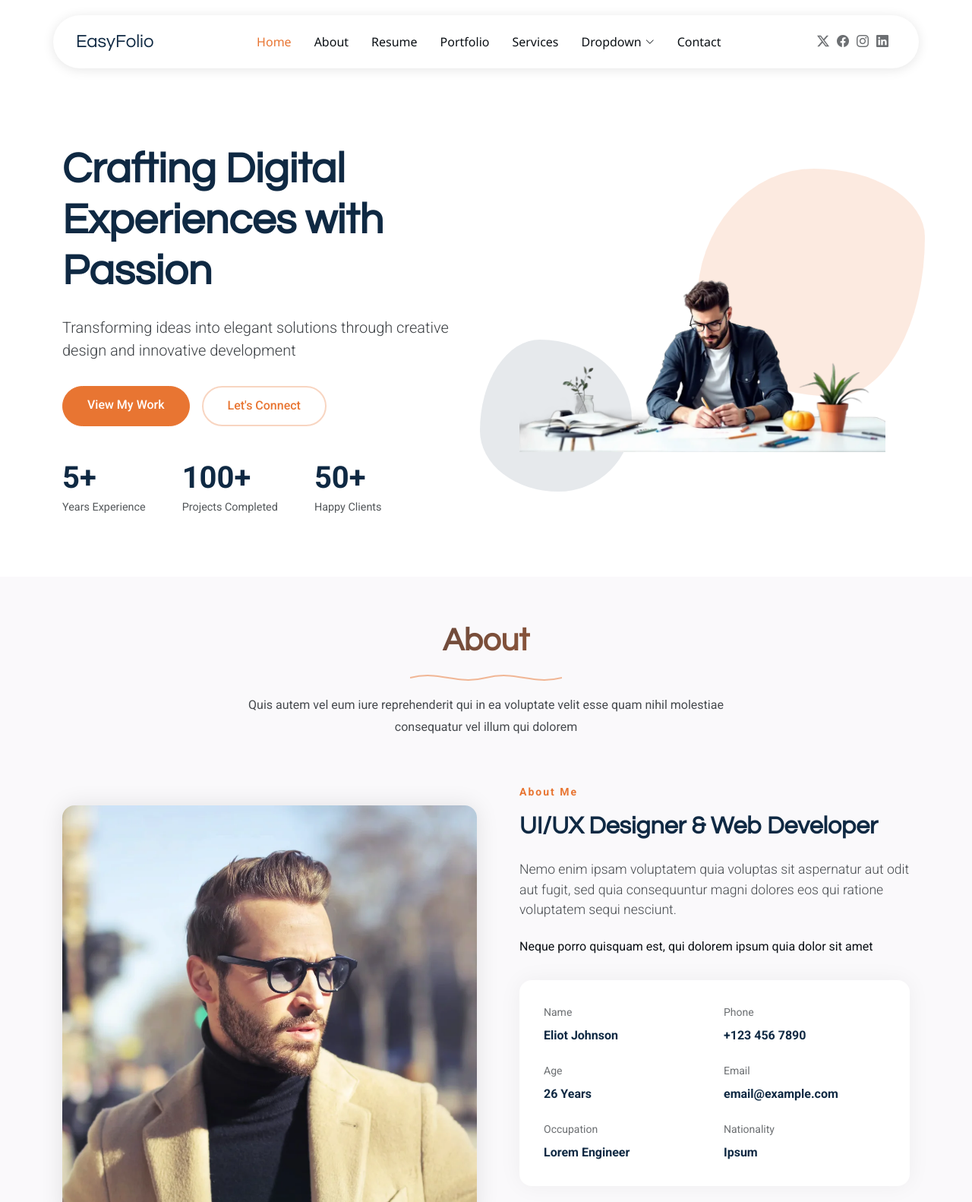
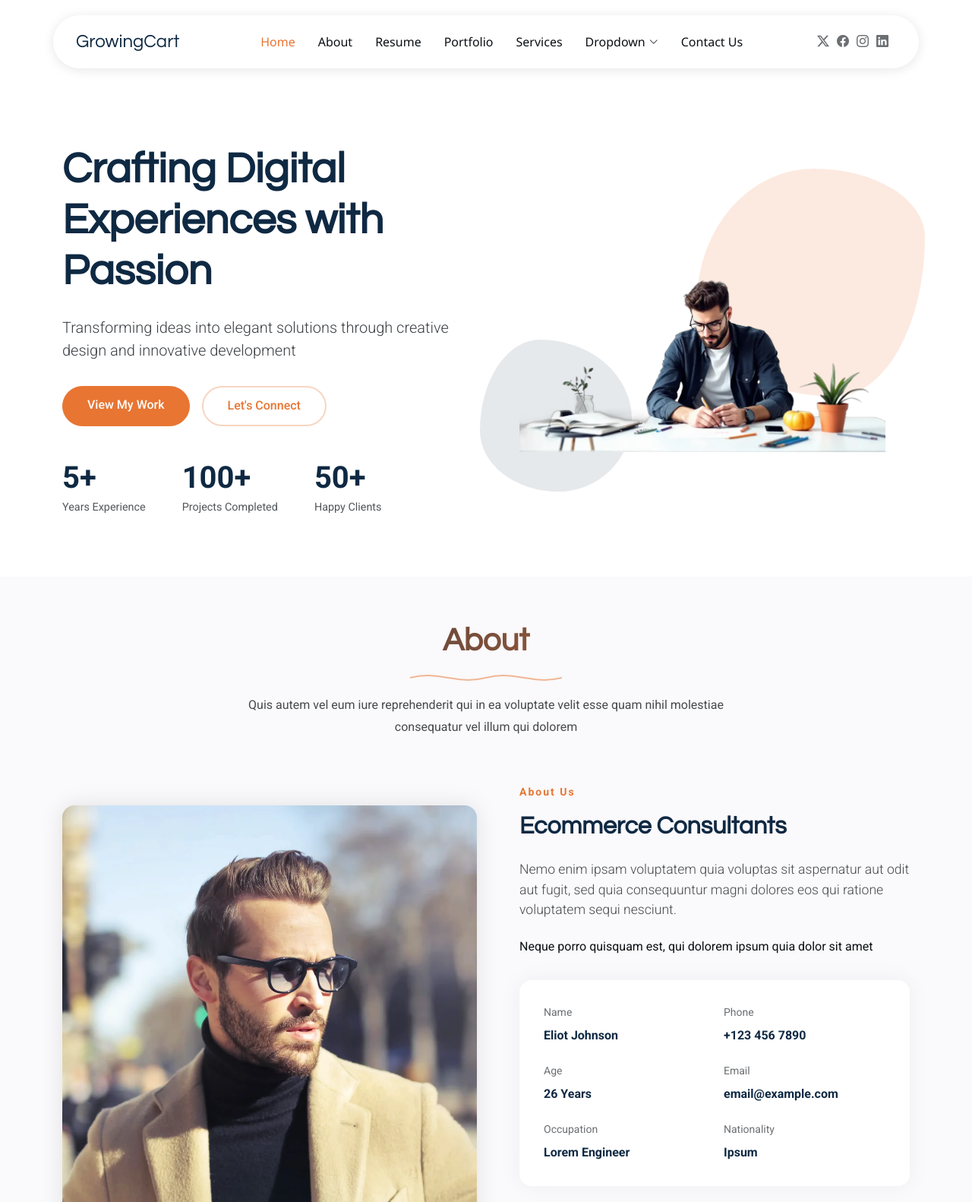
Before and after one commit to datawithadi/growingcart, a plain HTML site: page index.html in a window 1280 px wide. Shown: the top 1582 px of the page at 76% size. Drawn offline with Linux system fonts and the light colour scheme.

Commit message:
Added more info

```diff
--- a/index.html
+++ b/index.html
@@ -44,7 +44,7 @@
       <a href="index.html" class="logo d-flex align-items-center me-auto me-xl-0">
         <!-- Uncomment the line below if you also wish to use an image logo -->
         <!-- <img src="assets/img/logo.webp" alt=""> -->
-        <h1 class="sitename">EasyFolio</h1>
+        <h1 class="sitename">GrowingCart</h1>
       </a>
 
       <nav id="navmenu" class="navmenu">
@@ -71,7 +71,7 @@
               <li><a href="#">Dropdown 4</a></li>
             </ul>
           </li>
-          <li><a href="#contact">Contact</a></li>
+          <li><a href="#contact">Contact Us</a></li>
         </ul>
         <i class="mobile-nav-toggle d-xl-none bi bi-list"></i>
       </nav>
@@ -154,9 +154,9 @@
 
           <div class="col-lg-6" data-aos="fade-left" data-aos-delay="300">
             <div class="about-content">
-              <span class="subtitle">About Me</span>
+              <span class="subtitle">About Us</span>
 
-              <h2>UI/UX Designer &amp; Web Developer</h2>
+              <h2>Ecommerce Consultants</h2>
 
               <p class="lead mb-4">Nemo enim ipsam voluptatem quia voluptas sit aspernatur aut odit aut fugit, sed quia consequuntur magni dolores eos qui ratione voluptatem sequi nesciunt.</p>
 
```
